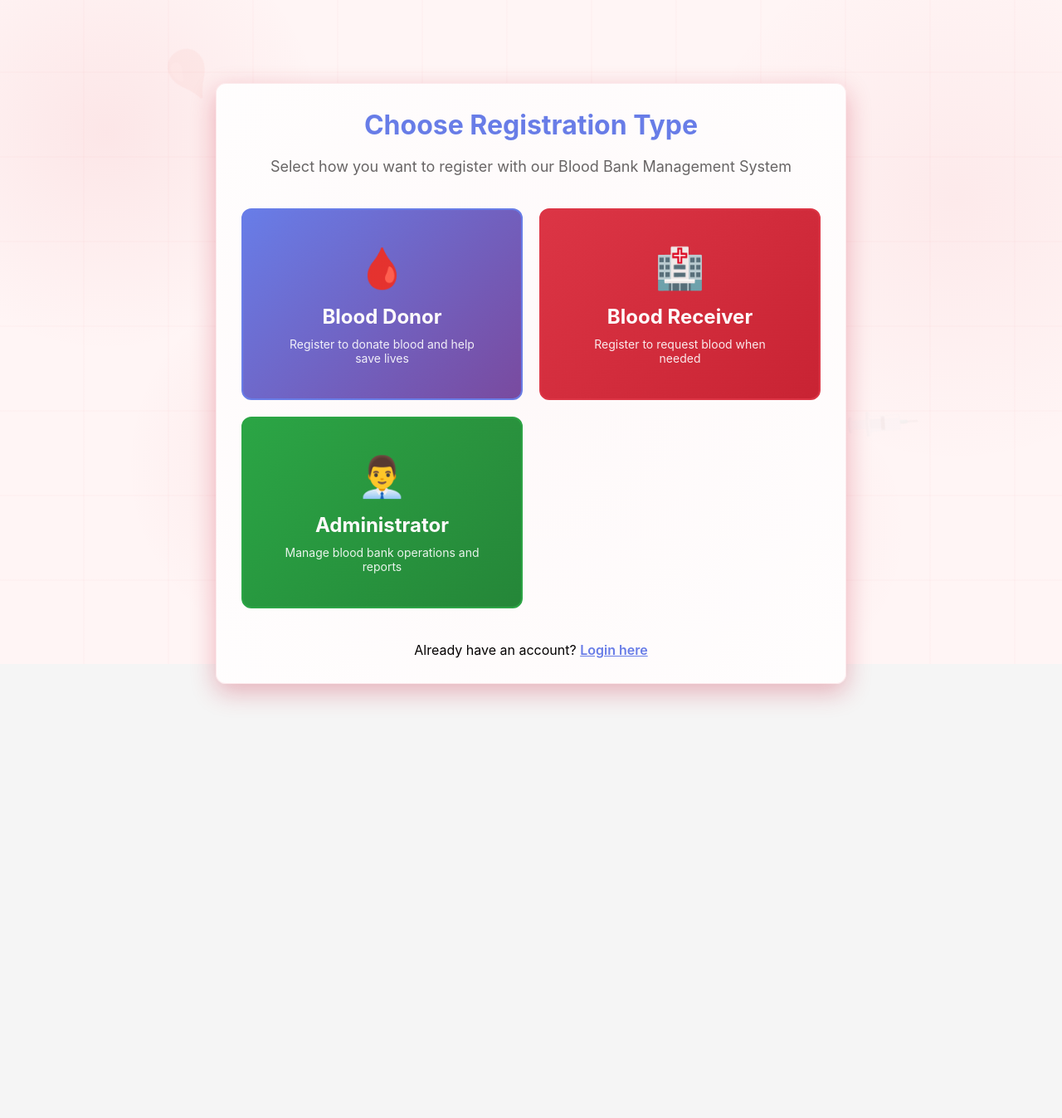
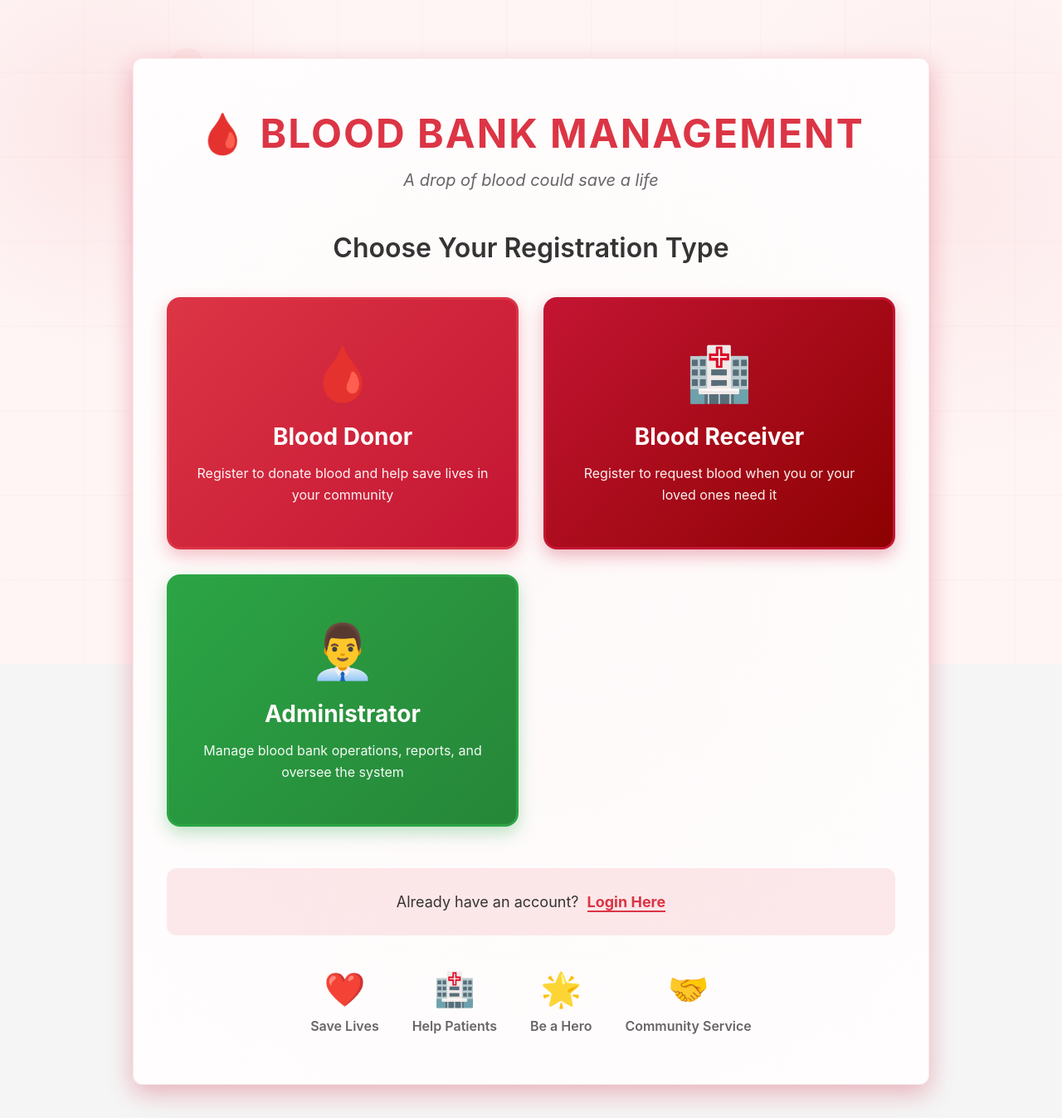
Before and after one commit to manojkailash12/BloodBankManagement, a React (Vite) app: page /register in a window 1280 px wide. Shown: the whole page at 83% size. Before the commit the page ends 880 px from the top, so only its background shows below. Built offline with nearby package versions, Linux system fonts and the light colour scheme; the HTML template or start-up script is replaced by a standard one.

Commit message:
Enhance RegisterChoice page with better styling and layout

```diff
--- a/src/pages/RegisterChoice.jsx
+++ b/src/pages/RegisterChoice.jsx
@@ -2,86 +2,186 @@ import { Link } from 'react-router-dom';
 
 function RegisterChoice() {
   return (
-    <div className="container" style={{ maxWidth: '800px', marginTop: '80px' }}>
-      <div className="card">
-        <h1 style={{ textAlign: 'center', marginBottom: '20px', color: '#667eea' }}>
-          Choose Registration Type
+    <div className="container" style={{ maxWidth: '1000px', marginTop: '50px' }}>
+      <div className="card" style={{ padding: '60px 40px', textAlign: 'center' }}>
+        <h1 style={{
+          fontSize: '48px',
+          marginBottom: '15px',
+          color: '#dc3545',
+          fontWeight: 'bold',
+          textTransform: 'uppercase',
+          letterSpacing: '2px'
+        }}>
+          🩸 BLOOD BANK MANAGEMENT
         </h1>
-        <p style={{ textAlign: 'center', marginBottom: '40px', color: '#666', fontSize: '18px' }}>
-          Select how you want to register with our Blood Bank Management System
+        <p style={{
+          fontSize: '20px',
+          color: '#666',
+          marginBottom: '50px',
+          fontStyle: 'italic'
+        }}>
+          A drop of blood could save a life
         </p>
 
-        <div style={{ display: 'grid', gridTemplateColumns: 'repeat(auto-fit, minmax(250px, 1fr))', gap: '20px' }}>
+        <h2 style={{
+          fontSize: '32px',
+          marginBottom: '40px',
+          color: '#333',
+          fontWeight: '600'
+        }}>
+          Choose Your Registration Type
+        </h2>
+
+        <div style={{
+          display: 'grid',
+          gridTemplateColumns: 'repeat(auto-fit, minmax(280px, 1fr))',
+          gap: '30px',
+          marginBottom: '50px'
+        }}>
           <Link to="/register-donor" style={{ textDecoration: 'none' }}>
             <div style={{
-              padding: '40px',
-              border: '2px solid #667eea',
-              borderRadius: '12px',
+              padding: '50px 30px',
+              border: '3px solid #dc3545',
+              borderRadius: '16px',
               textAlign: 'center',
               cursor: 'pointer',
               transition: 'all 0.3s',
-              background: 'linear-gradient(135deg, #667eea 0%, #764ba2 100%)',
-              color: 'white'
+              background: 'linear-gradient(135deg, #dc3545 0%, #c31432 100%)',
+              color: 'white',
+              boxShadow: '0 8px 20px rgba(220, 53, 69, 0.3)',
+              height: '100%',
+              display: 'flex',
+              flexDirection: 'column',
+              justifyContent: 'center'
             }}
-            onMouseOver={(e) => e.currentTarget.style.transform = 'translateY(-5px)'}
-            onMouseOut={(e) => e.currentTarget.style.transform = 'translateY(0)'}
+            onMouseOver={(e) => {
+              e.currentTarget.style.transform = 'translateY(-10px)';
+              e.currentTarget.style.boxShadow = '0 12px 30px rgba(220, 53, 69, 0.5)';
+            }}
+            onMouseOut={(e) => {
+              e.currentTarget.style.transform = 'translateY(0)';
+              e.currentTarget.style.boxShadow = '0 8px 20px rgba(220, 53, 69, 0.3)';
+            }}
             >
-              <div style={{ fontSize: '48px', marginBottom: '15px' }}>🩸</div>
-              <h2 style={{ marginBottom: '10px' }}>Blood Donor</h2>
-              <p style={{ fontSize: '14px', opacity: 0.9 }}>
-                Register to donate blood and help save lives
+              <div style={{ fontSize: '64px', marginBottom: '20px' }}>🩸</div>
+              <h2 style={{ marginBottom: '15px', fontSize: '28px', color: 'white' }}>Blood Donor</h2>
+              <p style={{ fontSize: '16px', opacity: 0.95, lineHeight: '1.6' }}>
+                Register to donate blood and help save lives in your community
               </p>
             </div>
           </Link>
 
           <Link to="/register-receiver" style={{ textDecoration: 'none' }}>
             <div style={{
-              padding: '40px',
-              border: '2px solid #dc3545',
-              borderRadius: '12px',
+              padding: '50px 30px',
+              border: '3px solid #c31432',
+              borderRadius: '16px',
               textAlign: 'center',
               cursor: 'pointer',
               transition: 'all 0.3s',
-              background: 'linear-gradient(135deg, #dc3545 0%, #c82333 100%)',
-              color: 'white'
+              background: 'linear-gradient(135deg, #c31432 0%, #8b0000 100%)',
+              color: 'white',
+              boxShadow: '0 8px 20px rgba(195, 20, 50, 0.3)',
+              height: '100%',
+              display: 'flex',
+              flexDirection: 'column',
+              justifyContent: 'center'
             }}
-            onMouseOver={(e) => e.currentTarget.style.transform = 'translateY(-5px)'}
-            onMouseOut={(e) => e.currentTarget.style.transform = 'translateY(0)'}
+            onMouseOver={(e) => {
+              e.currentTarget.style.transform = 'translateY(-10px)';
+              e.currentTarget.style.boxShadow = '0 12px 30px rgba(195, 20, 50, 0.5)';
+            }}
+            onMouseOut={(e) => {
+              e.currentTarget.style.transform = 'translateY(0)';
+              e.currentTarget.style.boxShadow = '0 8px 20px rgba(195, 20, 50, 0.3)';
+            }}
             >
-              <div style={{ fontSize: '48px', marginBottom: '15px' }}>🏥</div>
-              <h2 style={{ marginBottom: '10px' }}>Blood Receiver</h2>
-              <p style={{ fontSize: '14px', opacity: 0.9 }}>
-                Register to request blood when needed
+              <div style={{ fontSize: '64px', marginBottom: '20px' }}>🏥</div>
+              <h2 style={{ marginBottom: '15px', fontSize: '28px', color: 'white' }}>Blood Receiver</h2>
+              <p style={{ fontSize: '16px', opacity: 0.95, lineHeight: '1.6' }}>
+                Register to request blood when you or your loved ones need it
               </p>
             </div>
           </Link>
 
           <Link to="/register-admin" style={{ textDecoration: 'none' }}>
             <div style={{
-              padding: '40px',
-              border: '2px solid #28a745',
-              borderRadius: '12px',
+              padding: '50px 30px',
+              border: '3px solid #28a745',
+              borderRadius: '16px',
               textAlign: 'center',
               cursor: 'pointer',
               transition: 'all 0.3s',
               background: 'linear-gradient(135deg, #28a745 0%, #218838 100%)',
-              color: 'white'
+              color: 'white',
+              boxShadow: '0 8px 20px rgba(40, 167, 69, 0.3)',
+              height: '100%',
+              display: 'flex',
+              flexDirection: 'column',
+              justifyContent: 'center'
             }}
-            onMouseOver={(e) => e.currentTarget.style.transform = 'translateY(-5px)'}
-            onMouseOut={(e) => e.currentTarget.style.transform = 'translateY(0)'}
+            onMouseOver={(e) => {
+              e.currentTarget.style.transform = 'translateY(-10px)';
+              e.currentTarget.style.boxShadow = '0 12px 30px rgba(40, 167, 69, 0.5)';
+            }}
+            onMouseOut={(e) => {
+              e.currentTarget.style.transform = 'translateY(0)';
+              e.currentTarget.style.boxShadow = '0 8px 20px rgba(40, 167, 69, 0.3)';
+            }}
             >
-              <div style={{ fontSize: '48px', marginBottom: '15px' }}>👨‍💼</div>
-              <h2 style={{ marginBottom: '10px' }}>Administrator</h2>
-              <p style={{ fontSize: '14px', opacity: 0.9 }}>
-                Manage blood bank operations and reports
+              <div style={{ fontSize: '64px', marginBottom: '20px' }}>👨‍💼</div>
+              <h2 style={{ marginBottom: '15px', fontSize: '28px', color: 'white' }}>Administrator</h2>
+              <p style={{ fontSize: '16px', opacity: 0.95, lineHeight: '1.6' }}>
+                Manage blood bank operations, reports, and oversee the system
               </p>
             </div>
           </Link>
         </div>
 
-        <p style={{ textAlign: 'center', marginTop: '40px', fontSize: '16px' }}>
-          Already have an account? <Link to="/login" style={{ color: '#667eea', fontWeight: '600' }}>Login here</Link>
-        </p>
+        <div style={{
+          padding: '30px',
+          background: 'rgba(220, 53, 69, 0.1)',
+          borderRadius: '12px',
+          marginBottom: '30px'
+        }}>
+          <p style={{ fontSize: '18px', color: '#333', margin: 0 }}>
+            Already have an account?
+            <Link to="/login" style={{
+              color: '#dc3545',
+              fontWeight: '700',
+              marginLeft: '10px',
+              textDecoration: 'none',
+              borderBottom: '2px solid #dc3545'
+            }}>
+              Login Here
+            </Link>
+          </p>
+        </div>
+
+        <div style={{
+          display: 'flex',
+          justifyContent: 'center',
+          gap: '40px',
+          flexWrap: 'wrap',
+          marginTop: '40px'
+        }}>
+          <div style={{ textAlign: 'center' }}>
+            <div style={{ fontSize: '40px', marginBottom: '10px' }}>❤️</div>
+            <p style={{ color: '#666', fontWeight: '600' }}>Save Lives</p>
+          </div>
+          <div style={{ textAlign: 'center' }}>
+            <div style={{ fontSize: '40px', marginBottom: '10px' }}>🏥</div>
+            <p style={{ color: '#666', fontWeight: '600' }}>Help Patients</p>
+          </div>
+          <div style={{ textAlign: 'center' }}>
+            <div style={{ fontSize: '40px', marginBottom: '10px' }}>🌟</div>
+            <p style={{ color: '#666', fontWeight: '600' }}>Be a Hero</p>
+          </div>
+          <div style={{ textAlign: 'center' }}>
+            <div style={{ fontSize: '40px', marginBottom: '10px' }}>🤝</div>
+            <p style={{ color: '#666', fontWeight: '600' }}>Community Service</p>
+          </div>
+        </div>
       </div>
     </div>
   );
```
